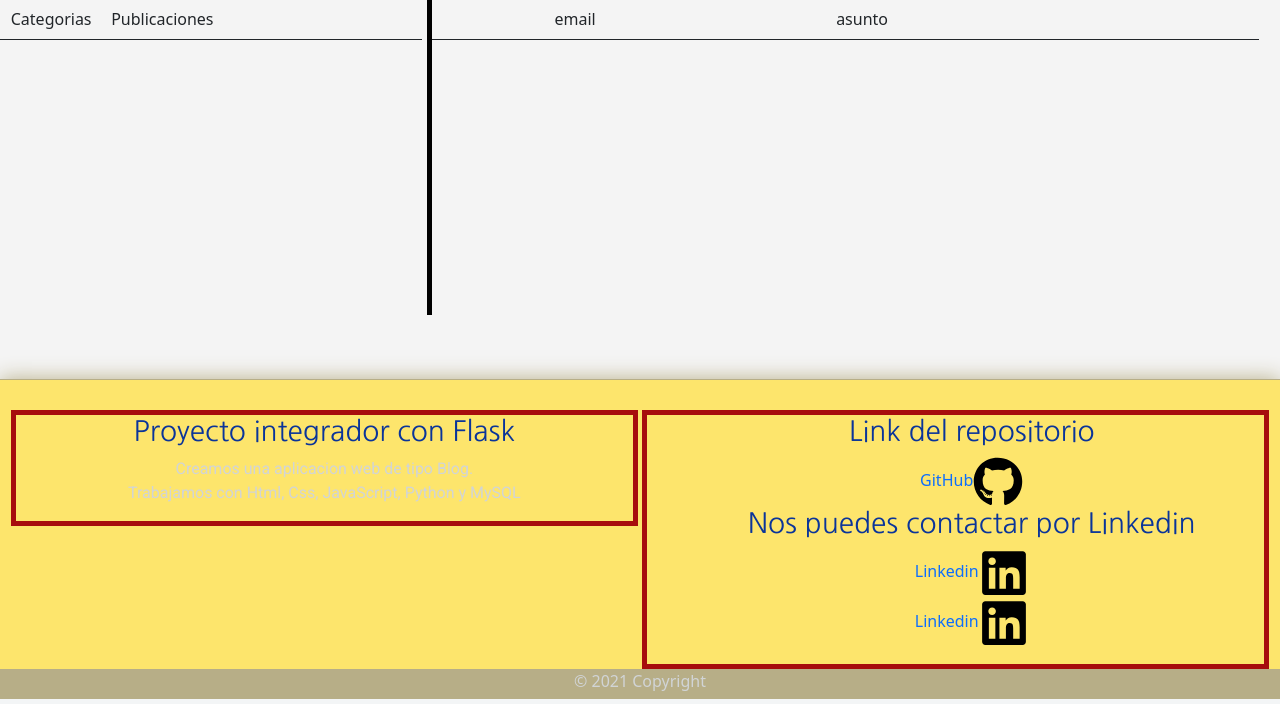
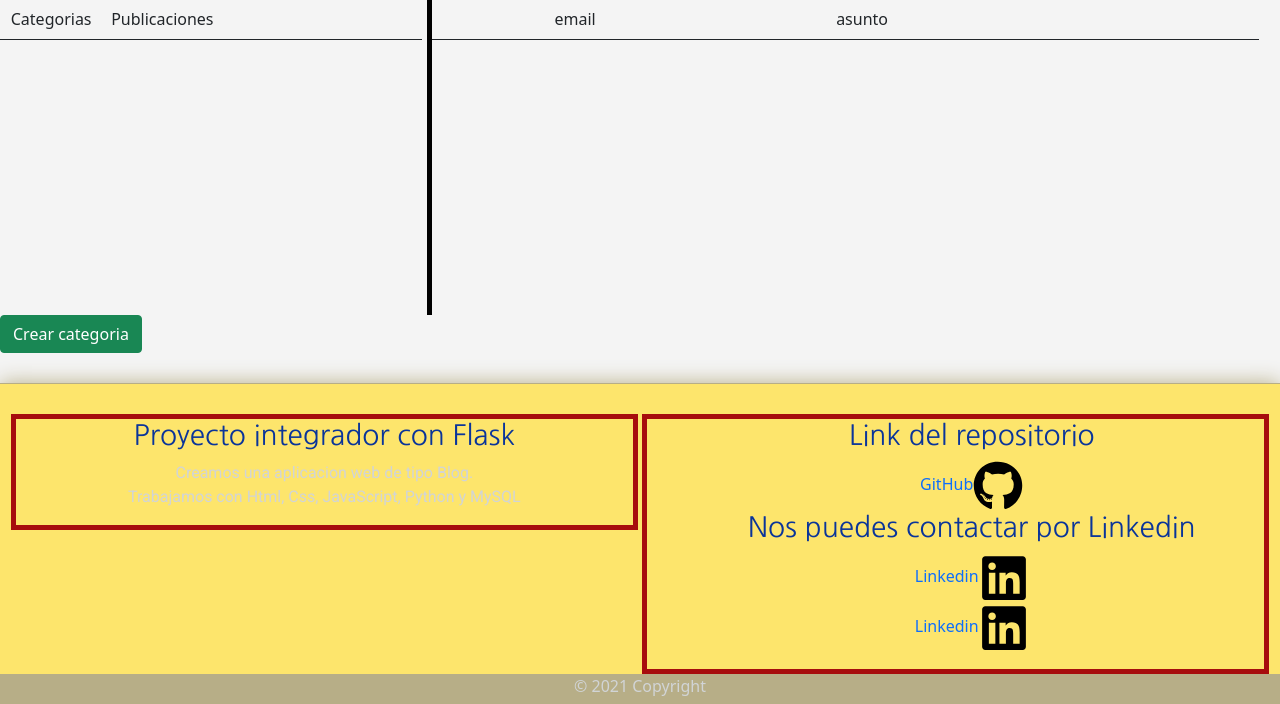
Before and after one commit to juanNH/TPCaC2124, a Flask app: page /panel_administrador in a window 1280 px wide. Shown: the part 407-1111 px from the top of the page. Run offline with Flask 2, Linux system fonts and the light colour scheme; the visitor is signed in with stand-in values (Sample User, id 1); data that the repository does not hold is empty; some libraries are stand-ins or nearby versions.

Commit message:
add eliminar categoria

```diff
--- a/app.py
+++ b/app.py
@@ -254,8 +254,23 @@ def eliminar_mensaje(id_mensaje):
     conn.commit()
     return redirect(url_for('panel_admin'
                                 ))
+@app.route('/eliminar_categoria/<id_categoria>')
+@login_required
+def eliminar_categoria(id_categoria):
+    sql="delete from articulo where id_categoria = %s;"
+    conn = mysql.connect()
+    cursor = conn.cursor()
+    datos = (id_categoria)
+    cursor.execute(sql,(datos))
+    conn.commit()
 
+    sql="delete from categoria where id_categoria = %s;"
 
+    datos = (id_categoria)
+    cursor.execute(sql,(datos))
+    conn.commit()
+
+    return redirect(url_for('panel_admin'))
 
 
 
--- a/templates/panel_admin.html
+++ b/templates/panel_admin.html
@@ -23,11 +23,13 @@ Panel admin
                 <td>{{categoria.1}}</td>
                 <td>#</td>
                 <td><a href="#" class="btn btn-warning">Editar</a></td>
-                <td><a href="#" class="btn btn-danger">Eliminar</a></td>
+                <td><a href="{{url_for('eliminar_categoria',id_categoria = categoria.0)}}" class="btn btn-danger">Eliminar</a></td>
             </tr>
             {% endfor %}
                 </tbody>
             </table>
+
+            <a class="btn btn-success">Crear categoria</a>
     </div>
     <div class="panel-r">
         <table class="table">
```
